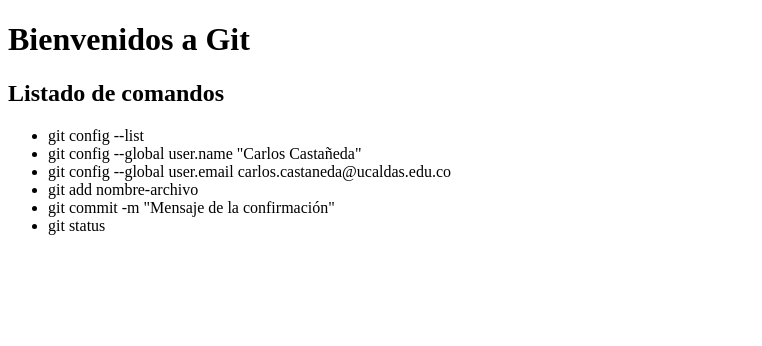
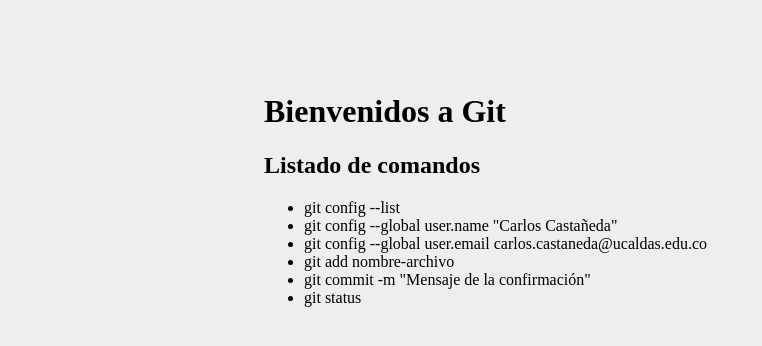
Before and after one commit to ccasta23/git-commands, a plain HTML site: page index.html in a window 1280 px wide. Shown: the whole page, without its empty margins (0-762 px from the left). Drawn offline with Linux system fonts and the light colour scheme.

Commit message:
Se agrega padding y se enlazan el HTML y el CSS

```diff
--- a/css/index.css
+++ b/css/index.css
@@ -1,3 +1,6 @@
 body {
     background-color: #eee;
+    padding-left: 20%;
+    padding-right: 20%;
+    padding-top: 5%;
 }
--- a/index.html
+++ b/index.html
@@ -4,6 +4,7 @@
     <meta charset="UTF-8">
     <meta http-equiv="X-UA-Compatible" content="IE=edge">
     <meta name="viewport" content="width=device-width, initial-scale=1.0">
+    <link rel="stylesheet" href="css/index.css">
     <title>Git y Github</title>
 </head>
 <body>
```
